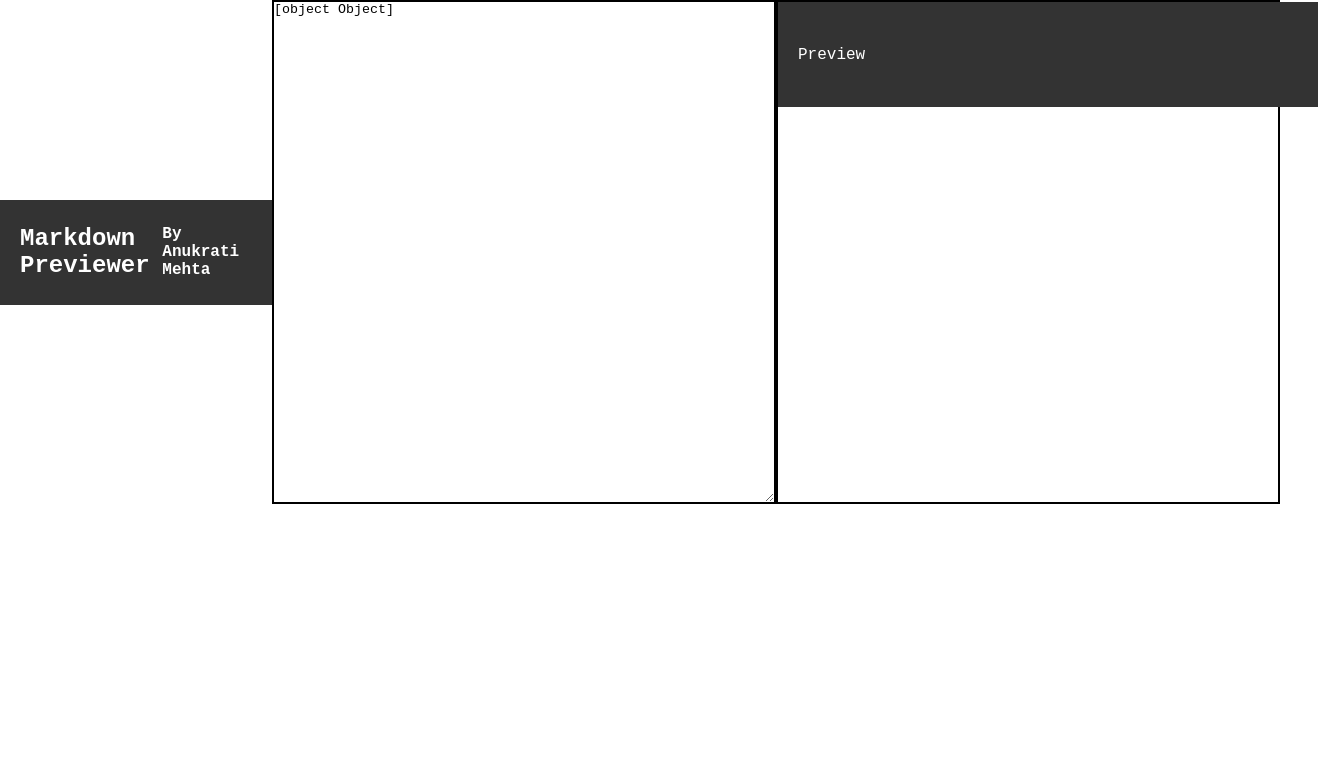
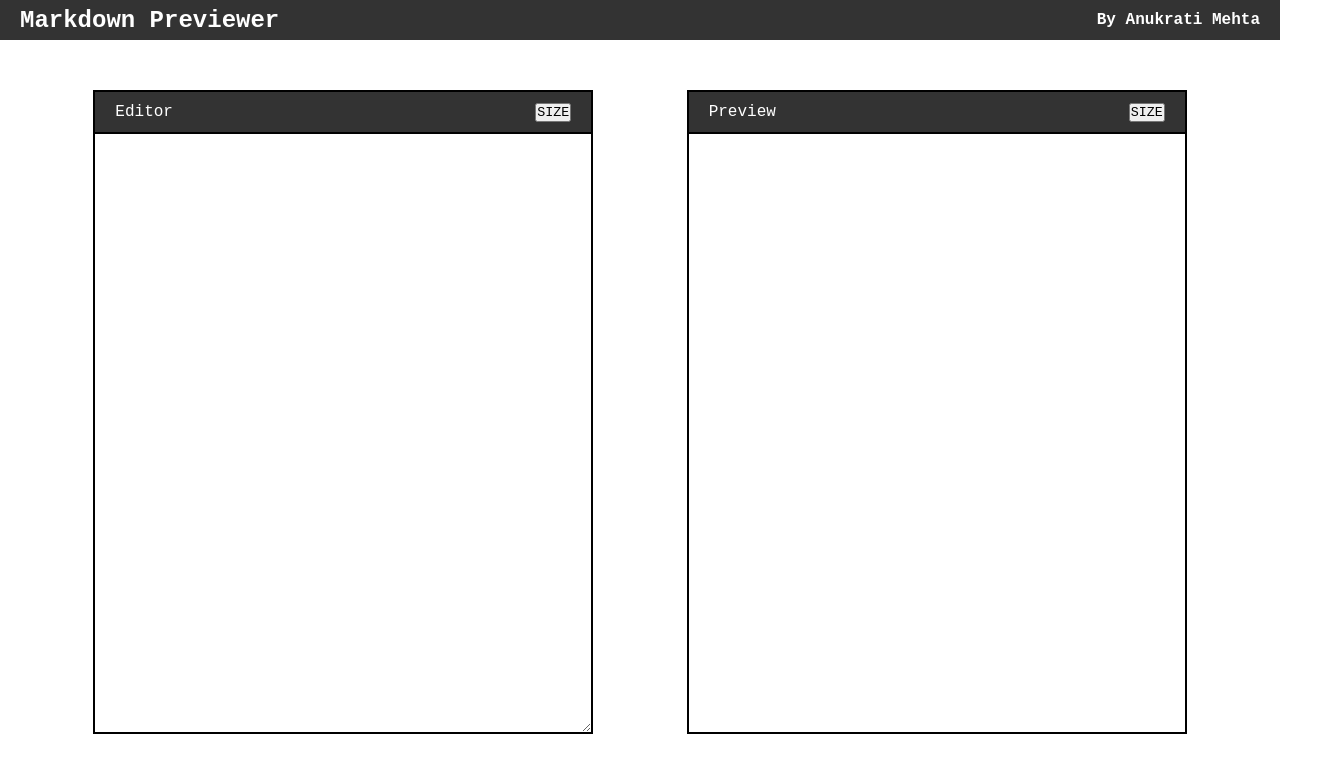
Before and after one commit to AnukratiMehta/markdown-previewer, a React (Create React App) app: page / in a window 1280 px wide. Shown: the top 772 px of the page, 1318 px wide, since content can reach past the window. Built offline with nearby package versions, Linux system fonts and the light colour scheme.

Commit message:
modified:   package-lock.json 	modified:   package.json 	modified:   public/index.html 	modified:   src/App.js 	new file:   src/components/Editor.js 	modified:   src/components/Preview.js 	modified:   src/index.css 	modified:   src/index.js

```diff
--- a/package.json
+++ b/package.json
@@ -6,8 +6,10 @@
     "@testing-library/jest-dom": "^5.16.5",
     "@testing-library/react": "^13.4.0",
     "@testing-library/user-event": "^13.5.0",
+    "@uiw/react-md-editor": "^3.18.1",
     "react": "^18.2.0",
     "react-dom": "^18.2.0",
+    "react-markdown": "^8.0.3",
     "react-scripts": "5.0.1",
     "web-vitals": "^2.1.4"
   },
--- a/public/index.html
+++ b/public/index.html
@@ -27,7 +27,6 @@
     <title>React App</title>
   </head>
   <body>
-    <script src="https://cdnjs.cloudflare.com/ajax/libs/marked/4.1.0/marked.min.js" integrity="sha512-DZIC9m2IbFlio5GE2oKD6/veW6NXML5Cbo9FHnba7Q9R4OCPelWw9R5QpupcPPLSv0euhuRr+5JV5pWl3X3nSg==" crossorigin="anonymous" referrerpolicy="no-referrer"></script>
     <noscript>You need to enable JavaScript to run this app.</noscript>
     <div id="root"></div>
     <!--
--- a/src/App.js
+++ b/src/App.js
@@ -1,6 +1,8 @@
 import Preview from './components/Preview';
 import { useState } from 'react';
 import Header from './components/Header';
+import Editor from './components/Editor';
+
 
 function App() {
 
@@ -10,16 +12,24 @@ function App() {
     setContent(event.target.value)
   }
 
+  const [editorSize, setEditorSize] = useState(true)
+
+  function toggleEditorSize() {
+    setEditorSize(prevState => !prevState)
+  }
+
+  const [previewSize, setPreviewSize] = useState(true)
+
+  function togglePreviewSize() {
+    setPreviewSize(prevState => !prevState)
+  }
   return (
     <div className="App">
       <Header />
-
-      <textarea id="editor" onChange={handleChange}>
-        <div className="editor-header">
-          <p className="editor-title">Editor</p>
-        </div>
-      </textarea>
-      <Preview content={content}/>
+      <div className='columns'>
+      <Editor handleChange={handleChange} toggleEditorSize={toggleEditorSize} editorSize={editorSize}/>
+      <Preview content={content}  togglePreviewSize={togglePreviewSize} previewSize={previewSize}/>
+      </div>
 
     </div>
   );
--- /dev/null
+++ b/src/components/Editor.js
@@ -0,0 +1,22 @@
+import React from "react";
+
+
+export default function Editor(props) {
+
+    return (
+        <div>
+            <div className="editor-header">
+                <p className="editor-title">Editor</p>
+                <button onClick={props.toggleEditorSize}>SIZE</button>
+            </div>
+
+
+
+            <textarea id="editor" className={props.editorSize ? "max": ""} onChange={props.handleChange} >
+
+            </textarea>
+
+
+        </div>
+    )
+}
--- a/src/components/Preview.js
+++ b/src/components/Preview.js
@@ -1,15 +1,19 @@
-import React from "react"
+import React from "react";
+
 
 
 export default function Preview(props) {
 
     return (
-        <div id="preview">
+        <div >
             <div className="preview-header">
                 <p className="preview-title">Preview</p>
+                <button onClick={props.togglePreviewSize}>SIZE</button>
             </div>
+
+           <div id="preview" className={props.previewSize ? "max": ""}>
             {props.content}
-
+            </div>
         </div>
     )
 
--- a/src/index.css
+++ b/src/index.css
@@ -2,40 +2,60 @@
   margin: 0;
   padding: 0;
   font-family: 'Courier New', Courier, monospace;
+  box-sizing: border-box;
+}
+
+html {
+  height: 100%;
 }
 
 .App {
-  display: flex;
-  flex-direction: row;
-  align-items: center;
+  height: 100%;
 }
+
 
 #preview, #editor {
   background-color: white;
   color: black;
   border: 2px solid black;
-  margin: auto;
+  position: relative;
+  display: inline-block;
+  overflow: scroll;
+  border-top: none;
   min-width: 500px;
-  min-height: 500px;
-  position: relative;
+  min-height: 300px;
+  max-width: 500px;
+  max-height: 600px;
+  height: 300px;
+}
+
+#editor.max, #preview.max {
+  height: 600px;
+}
+
+textarea {
+  border: none;
+  outline: none;
+}
+
+
+.header {
+  width: 100%;
+  display: flex;
+  align-items: center;
+  color: white;
+  height: 30px;
+  padding: 20px;
+  background-color: #333;
+  margin-bottom: 50px;
 
 }
 
-.header {
-  width: 100%;
-  position: relative;
-  display: flex;
-  align-items: center;
-  color: white;
-  height: 65px;
-  padding: 20px;
-  background-color: #333;
-
+.title, .editor-title, .preview-title {
+  margin-right: auto;
 }
 
-.title {
-  margin-right: auto;
-}
+
 
 .preview-header, .editor-header {
   width: 100%;
@@ -43,11 +63,16 @@
   display: flex;
   align-items: center;
   color: white;
-  height: 65px;
+  height: 15px;
   padding: 20px;
   background-color: #333;
+  border: 2px solid black;
 }
 
-.preview-title, .editor-title {
-  margin-right: auto;
+.columns {
+  display: flex;
+  flex-direction: row;
+  align-items: center;
+  justify-content: space-evenly;
+  height: 100%;
 }
--- a/src/index.js
+++ b/src/index.js
@@ -6,9 +6,9 @@ import reportWebVitals from './reportWebVitals';
 
 const root = ReactDOM.createRoot(document.getElementById('root'));
 root.render(
-  <React.StrictMode>
+
     <App />
-  </React.StrictMode>
+
 );
 
 // If you want to start measuring performance in your app, pass a function
```
Also changed, not shown: 1 other file (tests, documents, lock files or other folders).
